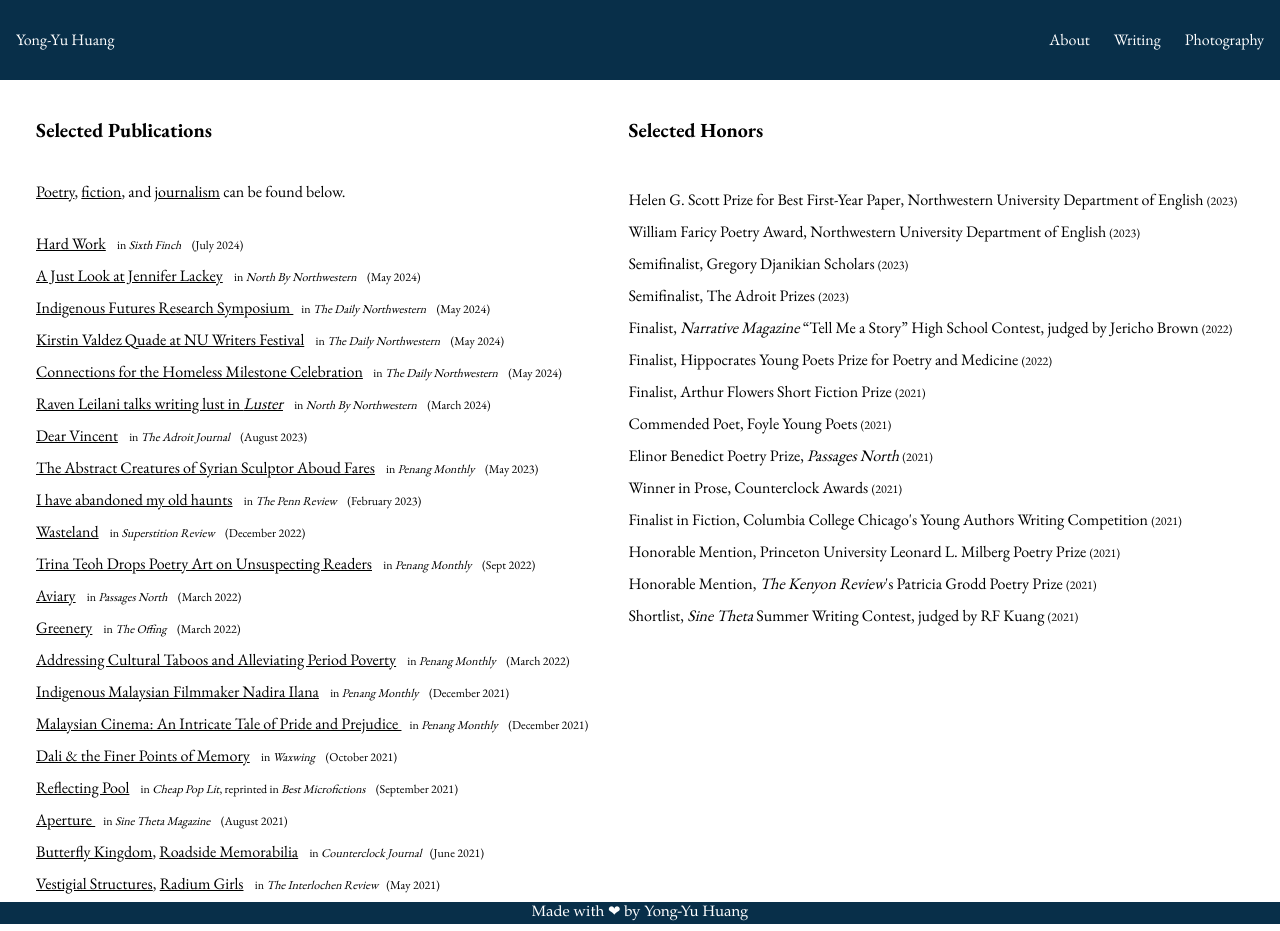
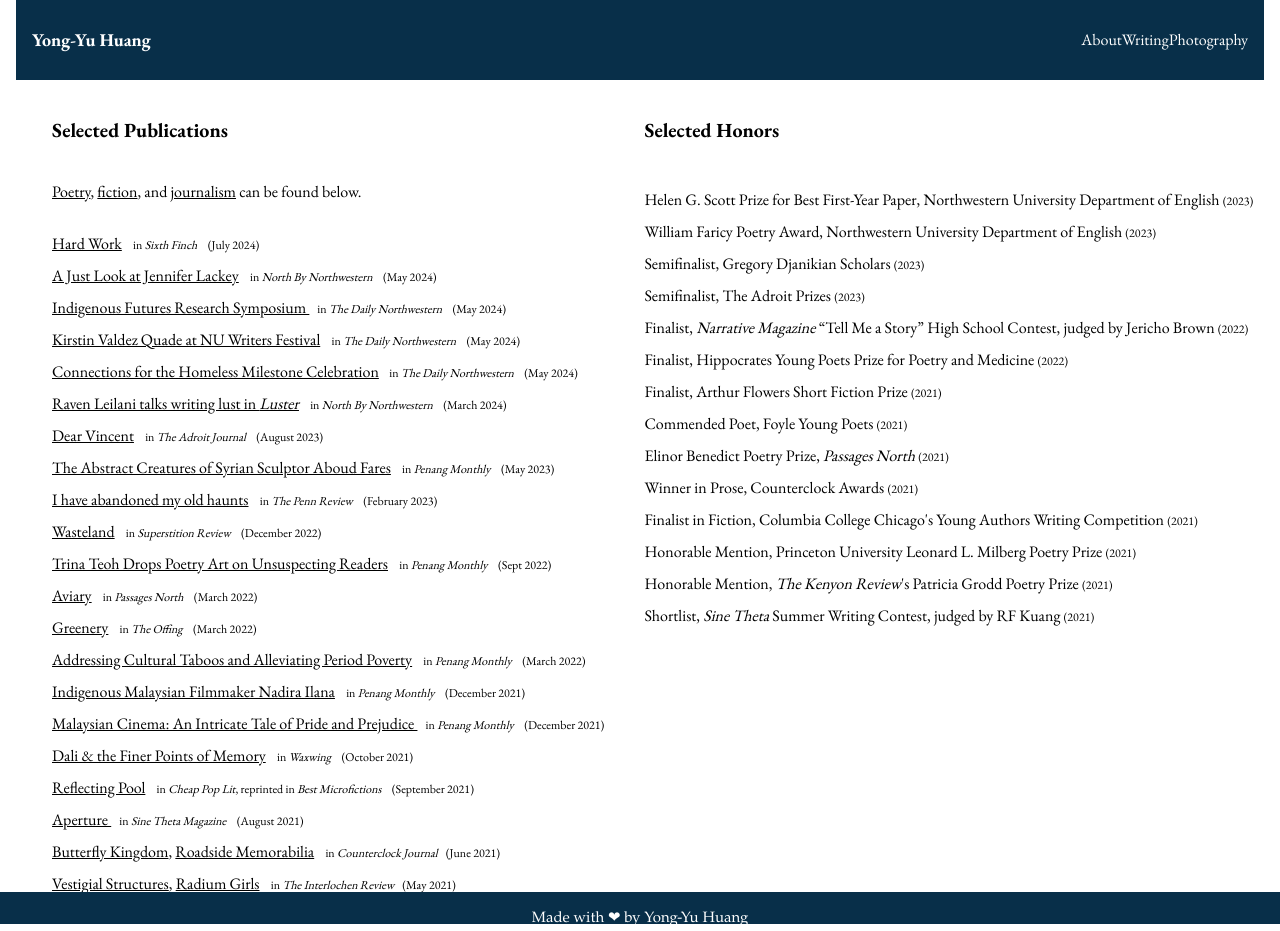
Before and after one commit to yongssh/yongssh.github.io, a Next.js app: page /writing in a window 1280 px wide. Built offline with nearby package versions, Linux system fonts and the light colour scheme.

Commit message:
changing about page for mobile

```diff
--- a/package.json
+++ b/package.json
@@ -15,11 +15,12 @@
     "next": "14.2.4",
     "react": "^18",
     "react-dom": "^18",
+    "react-icons": "^5.2.1",
     "react-masonry-css": "^1.0.16"
   },
   "devDependencies": {
     "@types/node": "^20",
-    "@types/react": "^18",
+    "@types/react": "^18.3.3",
     "@types/react-dom": "^18",
     "eslint": "^8",
     "eslint-config-next": "14.2.4",
--- a/src/app/components/NavBar.tsx
+++ b/src/app/components/NavBar.tsx
@@ -1,8 +1,12 @@
+"use client"; // Add this directive at the top
+
 import React from "react";
 import Link from "next/link";
 import { EB_Garamond } from 'next/font/google'
 import styles from '../styles/Introduction.module.css';
 import WritingPage from "../writing/page";
+import { HiMenu, HiX } from 'react-icons/hi';
+import { useState } from "react";
 
 const garamond = EB_Garamond({
   subsets: ['latin'],
@@ -11,37 +15,43 @@ const garamond = EB_Garamond({
 
 
 const NavBar = () => {
+  const [isOpen, setIsOpen] = useState(false);
+
+  const toggleMenu = () => {
+    setIsOpen(!isOpen);
+  };
   return (
-      <>
-        <div className={`w-full h-20 bg-sky-950 sticky top-0 ${garamond.className}`}>
-          <div className="container mx-auto px-4 h-full">
-            <div className="flex justify-between items-center h-full">
+    <div className={`w-full h-20 bg-sky-950 sticky top-0 z-50 ${garamond.className}`}>
+      <div className="container mx-auto px-4 h-full flex justify-between items-center">
         <div>
-                <p className="text-white m-0">Yong-Yu Huang</p>
+          <p className="text-white m-0 text-lg font-bold">Yong-Yu Huang</p>
         </div>
-              <div>
-                <ul className="hidden md:flex gap-x-6 text-white">
+        <div className="md:hidden">
+          <button onClick={toggleMenu} className="text-white focus:outline-none">
+            {isOpen ? <HiX size={24} /> : <HiMenu size={24} />}
+          </button>
+        </div>
+        <div className={`md:flex gap-x-6 text-white ${isOpen ? 'block' : 'hidden'} md:block`}>
+          <ul className="flex flex-col md:flex-row">
             <li>
               <Link href="/about">
-                      <p>About</p>
+                <p className="py-2 md:py-0">About</p>
               </Link>
             </li>
             <li>
               <Link href="/writing">
-                      <p>Writing</p>
+                <p className="py-2 md:py-0">Writing</p>
               </Link>
             </li>
             <li>
               <Link href="/photo-gallery">
-                      <p>Photography</p>
+                <p className="py-2 md:py-0">Photography</p>
               </Link>
             </li>
           </ul>
         </div>
       </div>
     </div>
-        </div>
-      </>
   );
 };
 
--- a/src/app/components/about.tsx
+++ b/src/app/components/about.tsx
@@ -1,37 +1,40 @@
 import React from "react";
 import { EB_Garamond } from 'next/font/google';
-import styles from '../styles/Introduction.module.css'; // Import CSS module
+import styles from '../styles/Introduction.module.css';
 import Image from "next/image";
-
 
 const garamond = EB_Garamond({
   subsets: ['latin'],
   variable: '--font-garamond'
 });
 
-/*<div>There is language that has transformed the way I look at <a className="text-decoration: underline" href="https://www.poetryfoundation.org/poems/44399/pied-beauty">light as it falls on swimming trout</a>,&thinsp;
-<a className="text-decoration: underline"  href="https://www.poetryfoundation.org/poems/56657/touch-gallery-joan-of-arc">whole months</a>,&thinsp;<a className="text-decoration: underline" href="http://www.phys.unm.edu/~tw/fas/yits/archive/oliver_wildgeese.html">the geese stalking around campus.</a>
-Language has the capacity to help an ordinary thing  take on new dimensions, catch the light differently. </div>*/
 const AboutSection = () => {
   return (
-      <section className={`bg-white text-black ${garamond.className} ${styles.IntroSection}`}>
-        <div className="flex flex-row items-center">
-          <div className="mr-8 ml-12 mt-12"> {/* Adjust width and padding as needed */}
+    <section className={`bg-white text-black p-4 ${garamond.className} ${styles.IntroSection}`}>
+      <div className="grid grid-cols-1 md:grid-cols-3 gap-4 items-center">
+        <div className="md:col-span-1 flex justify-center md:justify-start">
           <Image
-              src="/portrait.JPG" // Adjust path to your image
+            src="/portrait.JPG"
             alt="portrait image"
             width={300}
             height={400}
+            className="w-full h-auto max-w-xs md:max-w-full"
           />
         </div>
-          <p className={`about-bio mt-8 mr-8 flex-1`}> {/* Adjust margin-left (ml-4) as needed */}
-            <span>Yong-Yu Huang studies English literature and computer science at Northwestern University. She has been a Kaplan Scholar and a Leopold Fellow, and she has won the William Faricy Poetry Award, the Helen G. Scott Essay Prize, and the Kaplan Humanities Scholars Prize.
+        <p className="md:col-span-2 text-center md:text-left mt-4 md:mt-0">
+          <span>
+            Yong-Yu Huang studies English literature and computer science at Northwestern University. She has been a Kaplan Scholar and a Leopold Fellow, and she has won the William Faricy Poetry Award, the Helen G. Scott Essay Prize, and the Kaplan Humanities Scholars Prize.
             Her work appears in <em>Waxwing</em>, <em>The Adroit Journal</em>, <em>The Offing</em>, <em>The Penn Review</em>, and elsewhere. She is the recipient of the 2021 Elinor Benedict Poetry Prize and has been recognized by the Poetry Society of the UK, Best Small Fictions, the Hippocrates Society, and the Gregory Djanikian Scholars Program, among others.
             In her free time, she can be found doing crosswords, listening to Lorde, or going for a walk.
           </span>
           <br></br>
           <br></br>
-           <span> <a className='text-decoration: underline' href="mailto:yongyu.yy.huang@gmail.com">Email</a><span>, </span><a className='text-decoration: underline' href="https://www.twitter.com/yong_yuhuang">Twitter</a><span>, or read more on </span><a className='text-decoration: underline' href="https://yongyuhuang.substack.com/">Substack</a>.
+          <span>
+            <a className='underline' href="mailto:yongyu.yy.huang@gmail.com">Email</a>
+            <span>, </span>
+            <a className='underline' href="https://www.twitter.com/yong_yuhuang">Twitter</a>
+            <span>, or read more on </span>
+            <a className='underline' href="https://yongyuhuang.substack.com/">Substack</a>.
           </span>
         </p>
       </div>
--- a/src/app/styles/globals.css
+++ b/src/app/styles/globals.css
@@ -1,6 +1,24 @@
 @tailwind base;
 @tailwind components;
 @tailwind utilities;
+
+/* Responsive wrapper */
+.wrapper {
+  display: flex;
+  flex-direction: column;
+  min-height: 100vh;
+  padding: 0 1rem;
+}
+
+.navbar, .footer {
+  width: 100%;
+  padding: 1rem;
+}
+
+.intro-section, .about-section {
+  flex: 1;
+  padding: 2rem 1rem;
+}
 
 
 @layer base {
```
Also changed, not shown: 1 other file (tests, documents, lock files or other folders). Lines whose indentation alone changed are shown as unchanged.
